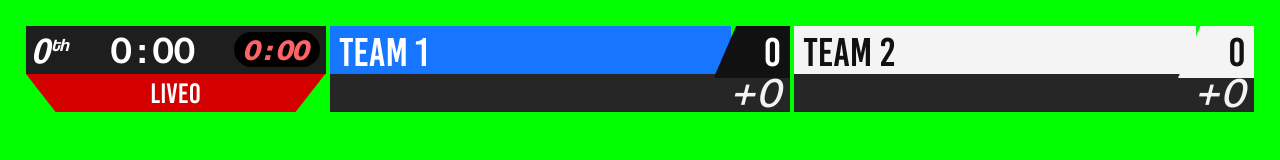
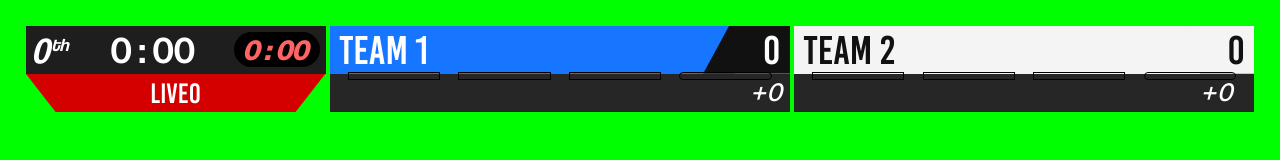
Before and after one commit to titty-skittles/Apex-Overlay, a website built with Vite: page program.html in a window 1280 px wide. Built offline with nearby package versions, Linux system fonts and the light colour scheme; no server answers.

Commit message:
complete initial progam page style

```diff
--- a/program.html
+++ b/program.html
@@ -36,14 +36,25 @@
             <!-- TEAM 1 HEADER (top-middle) -->
             <section class="teamHead team1">
               <div class="teamName" data-bind="t1.name.long"></div>
-              <div class="teamScore" data-bind="t1.score" ></div>
+              <div class="teamScore" data-bind="t1.score" >246</div>
+              <div class="timeoutblk">
+                <div data-bind="t1.timeout.3"></div>
+                <div data-bind="t1.timeout.2"></div>
+                <div data-bind="t1.timeout.1"></div>
+                <div data-bind="t1.review.1"></div>
+              </div>
             </section>
 
             <!-- TEAM 2 HEADER (top-right) -->
             <section class="teamHead team2">
               <div class="teamName" data-bind="t2.name.long"></div>
-              <div class="teamScore" data-bind="t2.score"></div>
-              <div class="leadTag" data-bind="t2.jam.lead"></div>
+              <div class="teamScore" data-bind="t2.score" >246</div>
+              <div class="timeoutblk">
+                <div data-bind="t2.timeout.3"></div>
+                <div data-bind="t2.timeout.2"></div>
+                <div data-bind="t2.timeout.1"></div>
+                <div data-bind="t2.review.1"></div>
+              </div>
             </section>
 
             <!-- JAM STRIP (bottom-left) -->
@@ -53,12 +64,17 @@
             </section>
 
             <!-- TEAM 1 JAMMER LINE (bottom-middle) -->
-            <section class="jammerRow">
+            <section class="team1 jammerRow">
               <div class="jammerName">
-                <span class="jammerNum" data-bind="t1.jamming.number"></span>
-                <span class="jammerSkater" data-bind="t1.jamming.name"></span>
+                <span class="jammingNum" data-bind="t1.jamming.number"></span>
+                <span class="jammingSkater" data-bind="t1.jamming.name"></span>
               </div>
-              <div class="jamDelta">+<span data-bind="t1.jamScore"></span></div>
+
+              <div class="jamRight">
+                <div class="jamDelta">+<span data-bind="t1.jamScore"></span></div>
+                <div class="teamJamStatus" data-bind="t1.jam.status"></div>
+              </div>
+
             </section>
 
             <!-- TEAM 2 JAMMER LINE (bottom-right) -->
@@ -68,6 +84,7 @@
                 <span class="jammerSkater" data-bind="t2.jamming.name"></span>
               </div>
               <div class="jamDelta">+<span data-bind="t2.jamScore"></span></div>
+              <div class="jammerStatus" ></div>
             </section>
           </div>
 
--- a/src/program/main.js
+++ b/src/program/main.js
@@ -104,12 +104,32 @@ function setText(bindKey, value) {
   const legacy = document.getElementById(bindKey);
   if (legacy) legacy.textContent = next;
 }
-
 function applyTextBinds(binds) {
   for (const [key, value] of Object.entries(binds)) {
     setText(key, value ?? "");
   }
 }
+
+const lastClass = new Map();
+
+function setClass(bindKey, className) {
+  const next = String(className ?? "");
+
+  if (lastClass.get(bindKey) === next) return;
+  lastClass.set(bindKey, next);
+
+  const nodes = document.querySelectorAll(`[data-bind="${bindKey}"]`);
+  for (const el of nodes) el.className = next;
+
+  const legacy = document.getElementById(bindKey);
+  if (legacy) legacy.className = next;
+}
+function applyClassBinds(binds) {
+  for (const [key, value] of Object.entries(binds)) {
+    setClass(key, value ?? "");
+  }
+}
+
 
 function byPos(team, pos) {
   return team?.onTrack?.find(p => p.pos === pos) ?? null;
@@ -174,6 +194,20 @@ function render() {
     "t2.jamming.number": t2Jamming?.number ?? "",
   });
 
+
+  applyClassBinds({
+  "t1.timeout.1": t1.timeoutDots?.[0] ?? "Dot",
+  "t1.timeout.2": t1.timeoutDots?.[1] ?? "Dot",
+  "t1.timeout.3": t1.timeoutDots?.[2] ?? "Dot",
+  "t1.review.1":  t1.reviewDot ?? "Dot OfficialReview",
+
+  "t2.timeout.1": t2.timeoutDots?.[0] ?? "Dot",
+  "t2.timeout.2": t2.timeoutDots?.[1] ?? "Dot",
+  "t2.timeout.3": t2.timeoutDots?.[2] ?? "Dot",
+  "t2.review.1":  t2.reviewDot ?? "Dot OfficialReview",
+  });
+
+
   // Later:
   // setShown("secondary", !!m.secondaryClock);
 }
--- a/src/program/program.css
+++ b/src/program/program.css
@@ -4,6 +4,9 @@ html, body, #app {
   margin: 0;
   background-color: rgb(0, 255, 0);
 }
+
+*, *::before, *::after { box-sizing: border-box; }
+
 
 .overlay-stage{
   position: fixed;
@@ -109,9 +112,13 @@ body.program .overlay-safe{
   display:grid;
   grid-template-columns: 1fr auto;
   font-family: "Bebas Kai";
-  align-items:center;
-  min-width:0;
-  height:100%;
+  position: relative;
+}
+
+.teamHead .teamName,
+.teamHead .teamScore{
+  display: flex;
+  align-items: center;
 }
 
 .teamHead .teamName{
@@ -122,13 +129,15 @@ body.program .overlay-safe{
 }
 
 .teamHead .teamScore{
-  padding: .15rem .55rem;
-  min-width: 3.4ch;
-  text-align:right;
+  padding: 0 .6rem;
+  justify-content: right;
+  font-size: 1em;
+  min-width: 5ch;
   clip-path: polygon(30% 0, 100% 0, 100% 100%, 0 100%);
 
+
     /* 🔑 overlap to hide the seam */
-  margin-left: -18px;     /* tune: 10–18px */
+  margin-left: -0.8em;
   z-index: 2;
   position: relative;
 }
@@ -174,53 +183,126 @@ body.program .overlay-safe{
   clip-path: polygon(0% 0%, 100% 0%, 90% 100%, 10% 100%);
 }
 
-
-.jamNum{}
-.statusText{
-  opacity:.9;
-  white-space:nowrap;
-  overflow:hidden;
-  text-overflow:ellipsis;
-}
-
 /* --- JAMMER ROWS --- */
 .jammerRow{
   grid-row:2;
+  font-size: 0.7em;
   display:flex;
   align-items:center;
-  justify-content:space-between;
+  justify-content: flex-start;
   gap: 1ch;
-  padding: .1rem .55rem;
+  padding: 0 0 0 .3em;
+
+  height: 100%;
+  min-height: 0;
+
   background:#262626;
   color:#fff;
+
   min-width:0;
+  line-height: 1.1;
 }
 
 .jammerName{
+  font-family:"Coolvetica Bk";
   min-width:0;
   display:flex;
   gap:.6ch;
   align-items:baseline;
 }
 
-.jammerNum{
-  font-family:"Azeret Mono";
-  font-style:italic;
+.jammingNum{
+  flex: 0 0 auto;
+  padding: 0 .1em 0 0;
+  font-style: italic;
   font-variant-numeric: tabular-nums;
-  opacity:.95;
 }
 
-.jammerSkater{
-  font-family:"Coolvetica Bk";
+.jammingSkater{
+  min-width: 0;
   white-space:nowrap;
   overflow:hidden;
   text-overflow:ellipsis;
 }
 
+.jamRight{
+  margin-left: auto;
+  display: inline-flex;
+  align-items: stretch;
+  gap: .6ch;
+  flex: 0 0 auto;
+  white-space: nowrap;
+  height: 100%;           /* 🔑 match jammerRow height */
+}
+
+
+.jamDelta,
+.teamJamStatus{
+  flex: 0 0 auto;
+  white-space: nowrap;
+}
+
+
 .jamDelta{
   font-family:"Azeret Mono";
+  font-size: 0.9em;
+  padding-right: 0.3em;
+  margin-left: auto;
+  display: inline-flex;
+  align-items: center;
   font-style:italic;
-  font-variant-numeric: tabular-nums;
-  white-space:nowrap;
-  opacity:.95;
 }
+
+.teamJamStatus{
+  display: inline-flex;   /* background follows the box */
+  align-items: center;    /* center the text within the filled height */
+  height: 100%;           /* 🔑 fill jamRight/jammerRow height */
+  padding: 0 .3em;        /* horizontal padding */
+  line-height: 1;
+  margin-left:-0.4em;
+
+  font-family: "Coolvetica Rg";
+  font-size: 0.8em;
+  font-style: italic;
+
+}
+
+
+.teamJamStatus:empty{ display: none; }
+
+.team1 .teamJamStatus {
+  color: var(--team-one-secondary);
+  background-color: royalblue;
+}
+
+.team-two .teamJamStatus {
+  color: var(--team-two-secondary);
+  background-color: var(--team-two-primary);
+}
+
+
+
+.timeoutblk {
+  display: flex;
+  position: absolute;
+  left: 0;
+  right: 0;
+  bottom: -6px;
+  justify-content: space-evenly;
+  z-index: 10;
+  width: 100%;
+  height: 8px;}
+
+.Dot { border: black 1px solid; background-color: lightgray; width: 20%;}
+.Dot.Used {  background-color: rgba(0,0,0,0);}
+.Dot.Current { background-color: rgb(0,0,0); }
+.Dot.Used.Current { background-color: rgb(255, 255, 255); }
+.Dot.Current { animation: DotActive 2s infinite steps(120); }
+@keyframes DotActive {
+  0% { background-color: rgb(255, 255, 255); } 50% { background-color: rgba(255, 255, 255, 0); } 100% { background-color: rgb(255, 255, 255); }
+  }
+.Dot.OfficialReview{
+  background-color: darkgrey;
+  border-radius: 4px;
+}
+.Dot.OfficialReview.Used{ background-color: rgba(0,0,0,0);}
--- a/src/shared/overlayModel.js
+++ b/src/shared/overlayModel.js
@@ -60,10 +60,40 @@ function bool(v) {
   return !!v;
 }
 
+function clamp(n, lo, hi) {
+  return Math.max(lo, Math.min(hi, n));
+}
+
+/**
+ * Build dot class strings from a "remaining" counter (timeouts/reviews).
+ * Assumes remaining decrements at START of the event.
+ * While active: the consumed dot flashes (Current) but is NOT marked Used until event ends.
+ */
+function buildDotsRemaining({ remaining, total, isActive = false, extraClass = "" }) {
+  const r = clamp(Number(remaining ?? 0), 0, total);
+  const usedCount = total - r;                 // remaining -> used
+
+  const pendingIndex = isActive ? usedCount : -1;                 // 1..total
+  const solidUsedCount = isActive ? Math.max(0, usedCount - 1) : usedCount;
+
+  return Array.from({ length: total }, (_, i) => {
+    const idx = i + 1;
+    const used = idx <= solidUsedCount;
+    const current = idx === pendingIndex;
+
+    return ["Dot", extraClass, used ? "Used" : "", current ? "Current" : ""]
+      .filter(Boolean)
+      .join(" ");
+  });
+}
+
+
+
+
 function jamStatusLabel({ starPass, lead, lost }) {
-  if (starPass) return "Star Pass";
-  if (lost) return "Lost";
-  if (lead) return "Lead";
+  if (starPass) return "STAR PASS";
+  if (lost) return "LOST";
+  if (lead) return "LEAD";
   return "";
 }
 
@@ -82,7 +112,22 @@ export function buildOverlayModel(get) {
       const lost = bool(get(`ScoreBoard.CurrentGame.Team(${t}).Lost`));
       const starPass = bool(get(`ScoreBoard.CurrentGame.Team(${t}).StarPass`));
 
-      return {
+      const timeouts = n(get(`ScoreBoard.CurrentGame.Team(${t}).Timeouts`), 0);
+      const officialReviews = n(get(`ScoreBoard.CurrentGame.Team(${t}).OfficialReviews`), 0);
+
+      const inTimeout = bool(get(`ScoreBoard.CurrentGame.Team(${t}).InTimeout`));
+      // If your WS exposes this, add it; otherwise default false.
+      const inOfficialReview = bool(get(`ScoreBoard.CurrentGame.Team(${t}).InOfficialReview`));
+
+      const timeoutDots = buildDotsRemaining({ remaining: timeouts, total: 3, isActive: inTimeout });
+      const reviewDot = buildDotsRemaining({
+        remaining: officialReviews,
+        total: 1,
+        isActive: inOfficialReview,
+        extraClass: "OfficialReview",
+      })[0];
+
+      const team = {
         idx: t,
         name: s(get(`ScoreBoard.CurrentGame.Team(${t}).Name`), `Team ${t}`),
         initials: s(get(`ScoreBoard.CurrentGame.Team(${t}).Initials`), ""),
@@ -94,9 +139,17 @@ export function buildOverlayModel(get) {
         jamStatus: { lead, lost, starPass },
         jamStatusLabel: jamStatusLabel({ lead, lost, starPass }),
 
-        timeouts: n(get(`ScoreBoard.CurrentGame.Team(${t}).Timeouts`), 0),
-        officialReviews: n(get(`ScoreBoard.CurrentGame.Team(${t}).OfficialReviews`), 0),
+        timeouts,
+        officialReviews,
+        inTimeout,
+        inOfficialReview,
+
+        timeoutDots,
+        reviewDot,
       };
+
+
+      return team;
     }),
   };
 
@@ -148,7 +201,6 @@ export function buildOverlayModel(get) {
 }
 
 
-
 export function formatClockMs(ms) {
   const total = Math.max(0, Math.floor(n(ms) / 1000));
   const m = Math.floor(total / 60);
```
